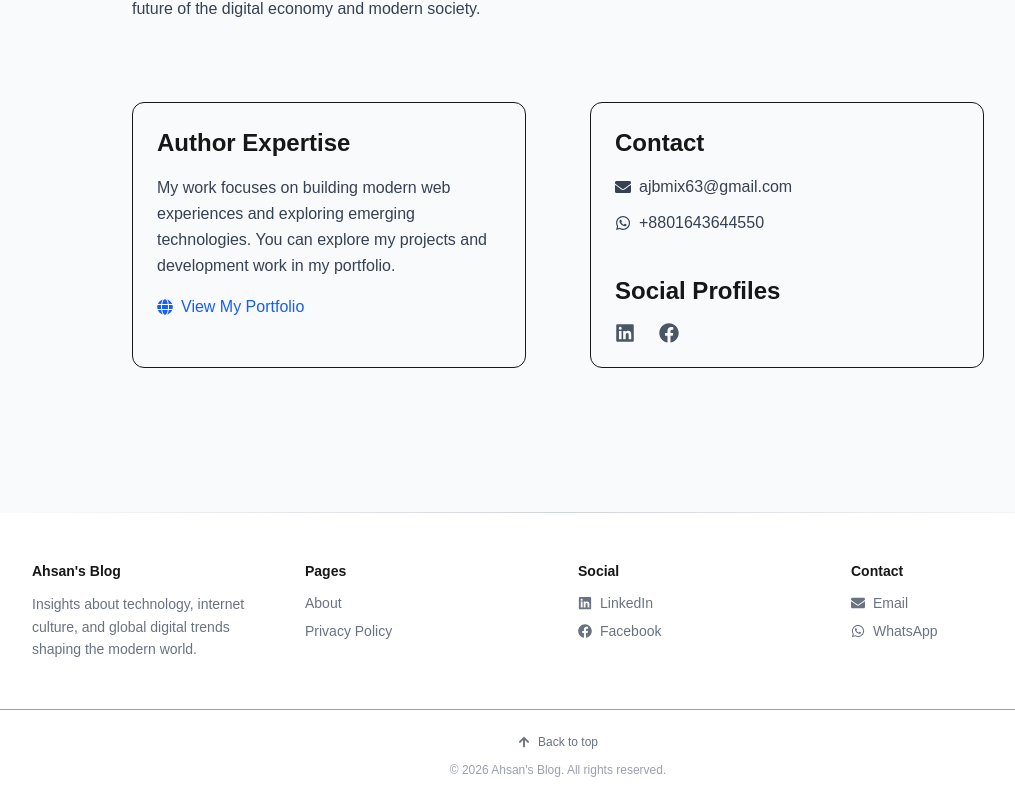
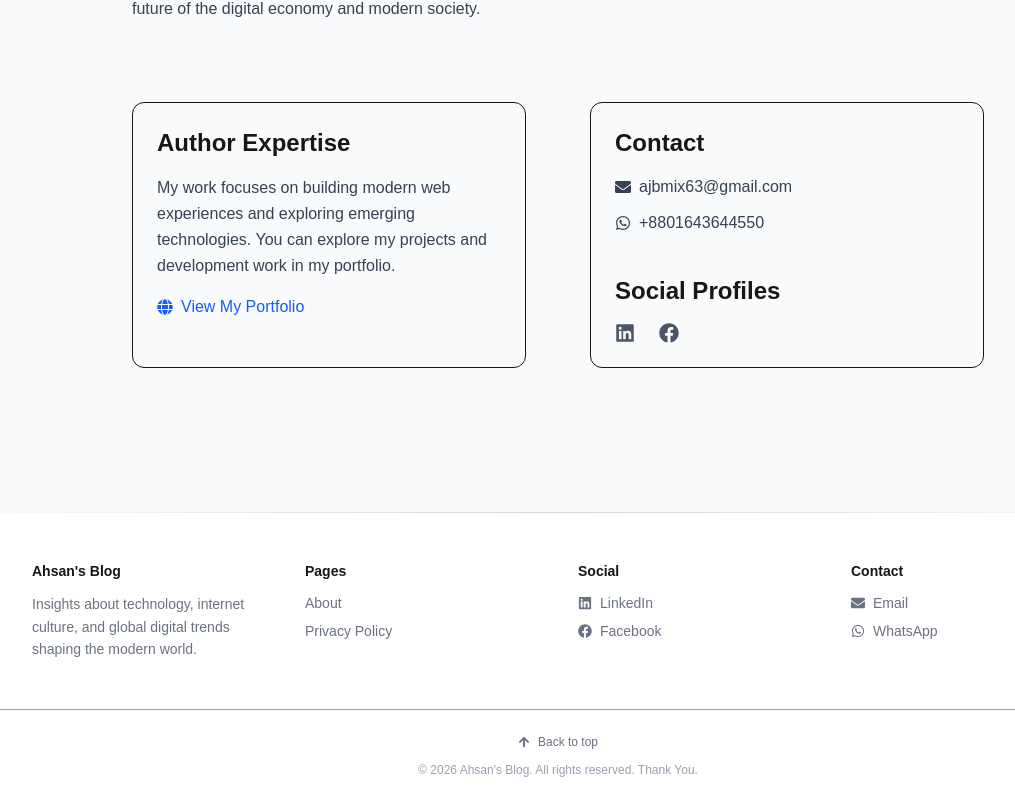
Before and after one commit to Jannat63/my-blog-js-file, a Next.js app: page /about in a window 1280 px wide. Shown: the part 929-1731 px from the top of the page, without its empty margins (82-1097 px from the left). Built offline with nearby package versions, Linux system fonts and the light colour scheme.

Commit message:
Update Footer

```diff
--- a/components/Footer.tsx
+++ b/components/Footer.tsx
@@ -138,7 +138,7 @@ export default function Footer() {
         </a>
 
         <p>
-          © {new Date().getFullYear()} Ahsan's Blog. All rights reserved.
+          © {new Date().getFullYear()} Ahsan's Blog. All rights reserved. Thank You.
         </p>
 
       </div>
```
